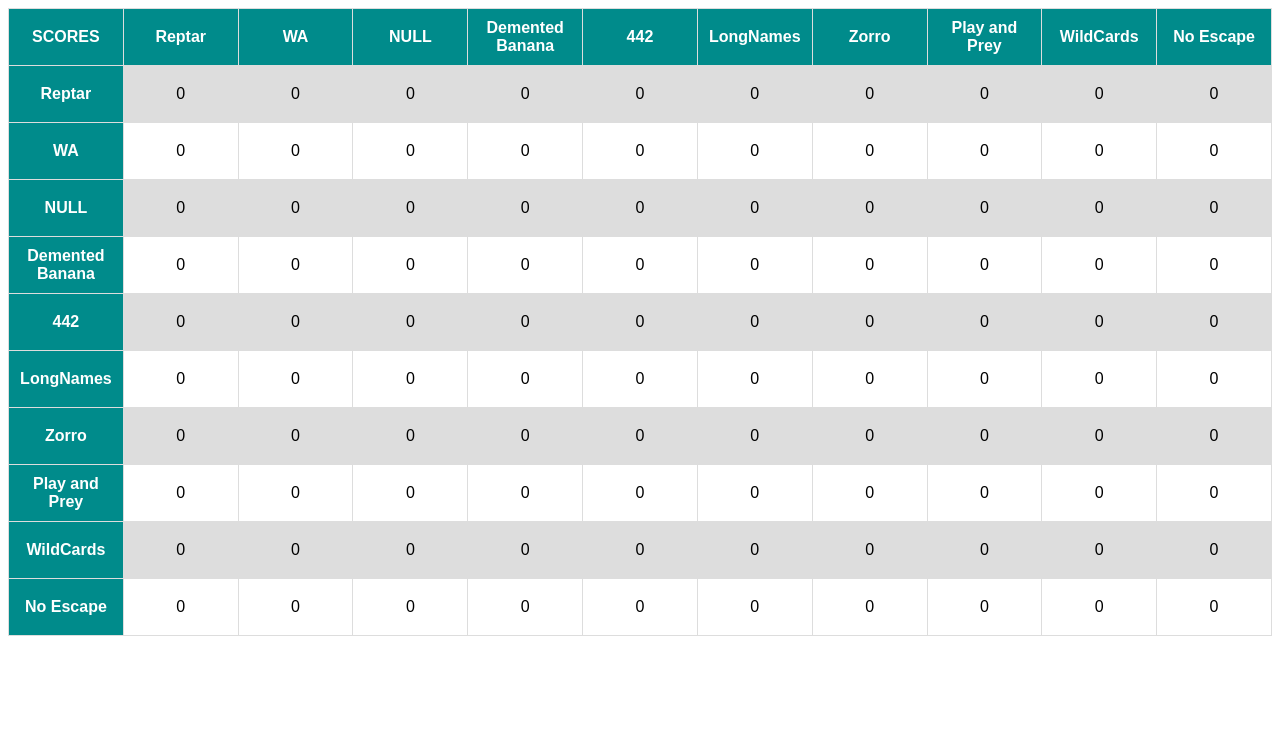
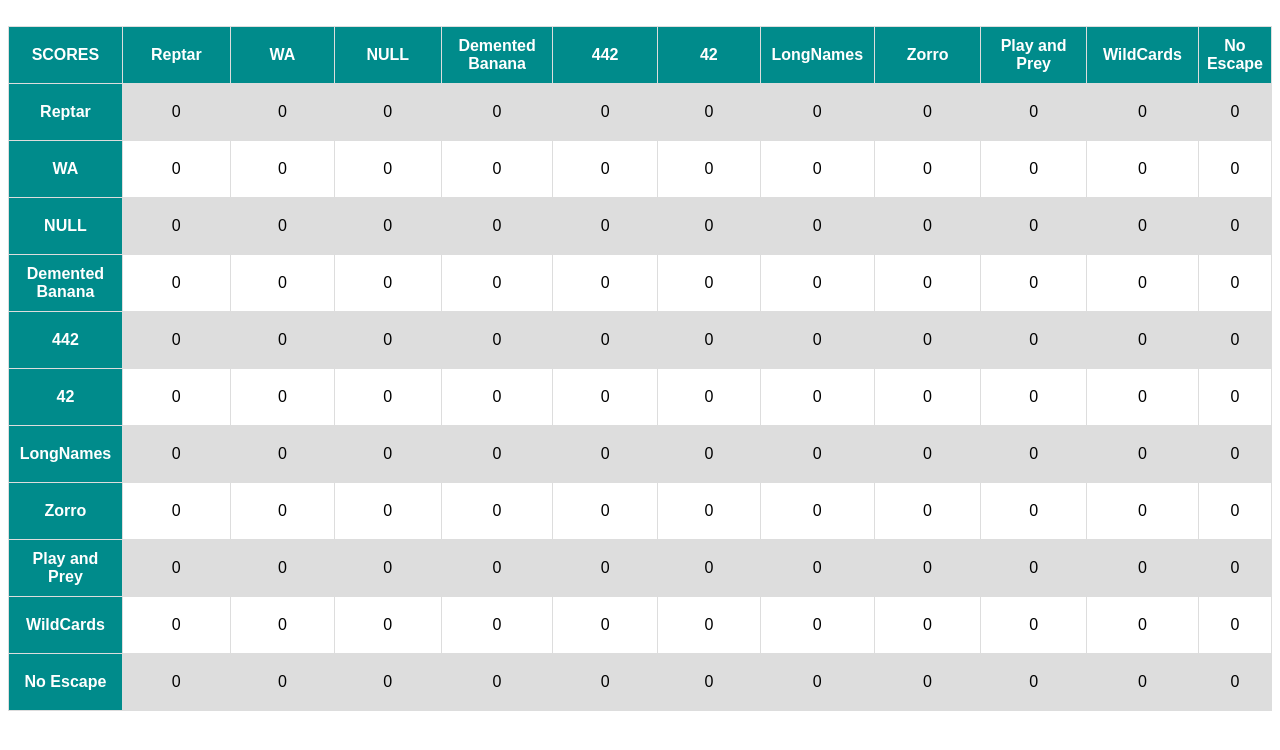
Before and after one commit to apsdehal/Shortest-Adversarial-Path-Architecture, a website: page index.html in a window 1280 px wide. Drawn offline with nearby package versions, Linux system fonts and the light colour scheme; no server answers.

Commit message:
Changes to index

```diff
--- a/index.html
+++ b/index.html
@@ -1,6 +1,7 @@
 <!DOCTYPE html>
 <html>
 <head>
+<title>Shortest Adversial Path</title>
 <style>
 table {
     font-family: arial, sans-serif;
@@ -24,155 +25,239 @@ th {
 tr:nth-child(even) {
     background-color: #dddddd;
 }
+
+.match_information {
+  margin: 0 auto;
+  width: 100%;
+  text-align: center;
+}
+
+.match_information span {
+  text-align: center;
+  font-size: 1.4em;
+}
 </style>
 </head>
 <body>
-
+<div class='match_information'><span></span></div>
+<br/>
 <table>
   <tr>
     <th>SCORES</th>
+    <th class='reptar'>Reptar</th>
+    <th class='wa'>WA</th>
+    <th class='null'>NULL</th>
+    <th class='demented_banana'>Demented Banana</th>
+    <th class='_442'>442</th>
+    <th class='_42'>42</th>
+    <th class='longnames'>LongNames</th>
+    <th class='zorro'>Zorro</th>
+    <th class='play_and_prey'>Play and Prey</th>
+    <th class='wildcards'>WildCards</th>
+    <th class='no_escape'>No Escape</th>
+  </tr>
+  <tr class='reptar'>
     <th>Reptar</th>
+    <td class='reptar'> 0 </td>
+    <td class='wa'> 0 </td>
+    <td class='null'> 0 </td>
+    <td class='demented_banana'> 0 </td>
+    <td class='_442'> 0 </td>
+    <td class='_42'> 0 </td>
+    <td class='longnames'> 0 </td>
+    <td class='zorro'> 0 </td>
+    <td class='play_and_prey'> 0 </td>
+    <td class='wildcreds'> 0 </td>
+    <td class='no_escape'> 0 </td>
+  </tr>
+  <tr class='reptar'>
     <th>WA</th>
+    <td class='reptar'> 0 </td>
+    <td class='wa'> 0 </td>
+    <td class='null'> 0 </td>
+    <td class='demented_banana'> 0 </td>
+    <td class='_442'> 0 </td>
+    <td class='_42'> 0 </td>
+    <td class='longnames'> 0 </td>
+    <td class='zorro'> 0 </td>
+    <td class='play_and_prey'> 0 </td>
+    <td class='wildcreds'> 0 </td>
+    <td class='no_escape'> 0 </td>
+  </tr>
+  <tr class='null'>
     <th>NULL</th>
+    <td class='reptar'> 0 </td>
+    <td class='wa'> 0 </td>
+    <td class='null'> 0 </td>
+    <td class='demented_banana'> 0 </td>
+    <td class='_442'> 0 </td>
+    <td class='_42'> 0 </td>
+    <td class='longnames'> 0 </td>
+    <td class='zorro'> 0 </td>
+    <td class='play_and_prey'> 0 </td>
+    <td class='wildcreds'> 0 </td>
+    <td class='no_escape'> 0 </td>
+  </tr>
+  <tr class='demented_banana'>
     <th>Demented Banana</th>
+    <td class='reptar'> 0 </td>
+    <td class='wa'> 0 </td>
+    <td class='null'> 0 </td>
+    <td class='demented_banana'> 0 </td>
+    <td class='_442'> 0 </td>
+    <td class='_42'> 0 </td>
+    <td class='longnames'> 0 </td>
+    <td class='zorro'> 0 </td>
+    <td class='play_and_prey'> 0 </td>
+    <td class='wildcreds'> 0 </td>
+    <td class='no_escape'> 0 </td>
+  </tr>
+  <tr class='_442'>
     <th>442</th>
+    <td class='reptar'> 0 </td>
+    <td class='wa'> 0 </td>
+    <td class='null'> 0 </td>
+    <td class='demented_banana'> 0 </td>
+    <td class='_442'> 0 </td>
+    <td class='_42'> 0 </td>
+    <td class='longnames'> 0 </td>
+    <td class='zorro'> 0 </td>
+    <td class='play_and_prey'> 0 </td>
+    <td class='wildcreds'> 0 </td>
+    <td class='no_escape'> 0 </td>
+  </tr>
+  <tr class='_42'>
+    <th>42</th>
+    <td class='reptar'> 0 </td>
+    <td class='wa'> 0 </td>
+    <td class='null'> 0 </td>
+    <td class='demented_banana'> 0 </td>
+    <td class='_442'> 0 </td>
+    <td class='_42'> 0 </td>
+    <td class='longnames'> 0 </td>
+    <td class='zorro'> 0 </td>
+    <td class='play_and_prey'> 0 </td>
+    <td class='wildcreds'> 0 </td>
+    <td class='no_escape'> 0 </td>
+  </tr>
+  <tr class='longnames'>
     <th>LongNames</th>
+    <td class='reptar'> 0 </td>
+    <td class='wa'> 0 </td>
+    <td class='null'> 0 </td>
+    <td class='demented_banana'> 0 </td>
+    <td class='_442'> 0 </td>
+    <td class='_42'> 0 </td>
+    <td class='longnames'> 0 </td>
+    <td class='zorro'> 0 </td>
+    <td class='play_and_prey'> 0 </td>
+    <td class='wildcreds'> 0 </td>
+    <td class='no_escape'> 0 </td>
+  </tr>
+  <tr class='zorro'>
     <th>Zorro</th>
+    <td class='reptar'> 0 </td>
+    <td class='wa'> 0 </td>
+    <td class='null'> 0 </td>
+    <td class='demented_banana'> 0 </td>
+    <td class='_442'> 0 </td>
+    <td class='_42'> 0 </td>
+    <td class='longnames'> 0 </td>
+    <td class='zorro'> 0 </td>
+    <td class='play_and_prey'> 0 </td>
+    <td class='wildcreds'> 0 </td>
+    <td class='no_escape'> 0 </td>
+  </tr>
+  <tr class='play_and_prey'>
     <th>Play and Prey</th>
+    <td class='reptar'> 0 </td>
+    <td class='wa'> 0 </td>
+    <td class='null'> 0 </td>
+    <td class='demented_banana'> 0 </td>
+    <td class='_442'> 0 </td>
+    <td class='_42'> 0 </td>
+    <td class='longnames'> 0 </td>
+    <td class='zorro'> 0 </td>
+    <td class='play_and_prey'> 0 </td>
+    <td class='wildcreds'> 0 </td>
+    <td class='no_escape'> 0 </td>
+  </tr>
+  <tr class='wildcards'>
     <th>WildCards</th>
+    <td class='reptar'> 0 </td>
+    <td class='wa'> 0 </td>
+    <td class='null'> 0 </td>
+    <td class='demented_banana'> 0 </td>
+    <td class='_442'> 0 </td>
+    <td class='_42'> 0 </td>
+    <td class='longnames'> 0 </td>
+    <td class='zorro'> 0 </td>
+    <td class='play_and_prey'> 0 </td>
+    <td class='wildcreds'> 0 </td>
+    <td class='no_escape'> 0 </td>
+  </tr>
+  <tr class='no_escape'>
     <th>No Escape</th>
-  </tr>
-  <tr>
-    <th>Reptar</th>
-    <td> 0 </td>
-    <td> 0 </td>
-    <td> 0 </td>
-    <td> 0 </td>
-    <td> 0 </td>
-    <td> 0 </td>
-    <td> 0 </td>
-    <td> 0 </td>
-    <td> 0 </td>
-    <td> 0 </td>
-  </tr>
-  <tr>
-    <th>WA</th>
-    <td> 0 </td>
-    <td> 0 </td>
-    <td> 0 </td>
-    <td> 0 </td>
-    <td> 0 </td>
-    <td> 0 </td>
-    <td> 0 </td>
-    <td> 0 </td>
-    <td> 0 </td>
-    <td> 0 </td>
-  </tr>
-  <tr>
-    <th>NULL</th>
-    <td> 0 </td>
-    <td> 0 </td>
-    <td> 0 </td>
-    <td> 0 </td>
-    <td> 0 </td>
-    <td> 0 </td>
-    <td> 0 </td>
-    <td> 0 </td>
-    <td> 0 </td>
-    <td> 0 </td>
-  </tr>
-  <tr>
-    <th>Demented Banana</th>
-    <td> 0 </td>
-    <td> 0 </td>
-    <td> 0 </td>
-    <td> 0 </td>
-    <td> 0 </td>
-    <td> 0 </td>
-    <td> 0 </td>
-    <td> 0 </td>
-    <td> 0 </td>
-    <td> 0 </td>
-  </tr>
-  <tr>
-    <th>442</th>
-    <td> 0 </td>
-    <td> 0 </td>
-    <td> 0 </td>
-    <td> 0 </td>
-    <td> 0 </td>
-    <td> 0 </td>
-    <td> 0 </td>
-    <td> 0 </td>
-    <td> 0 </td>
-    <td> 0 </td>
-  </tr>
-  <tr>
-    <th>LongNames</th>
-    <td> 0 </td>
-    <td> 0 </td>
-    <td> 0 </td>
-    <td> 0 </td>
-    <td> 0 </td>
-    <td> 0 </td>
-    <td> 0 </td>
-    <td> 0 </td>
-    <td> 0 </td>
-    <td> 0 </td>
-  </tr>
-  <tr>
-    <th>Zorro</th>
-    <td> 0 </td>
-    <td> 0 </td>
-    <td> 0 </td>
-    <td> 0 </td>
-    <td> 0 </td>
-    <td> 0 </td>
-    <td> 0 </td>
-    <td> 0 </td>
-    <td> 0 </td>
-    <td> 0 </td>
-  </tr>
-  <tr>
-    <th>Play and Prey</th>
-    <td> 0 </td>
-    <td> 0 </td>
-    <td> 0 </td>
-    <td> 0 </td>
-    <td> 0 </td>
-    <td> 0 </td>
-    <td> 0 </td>
-    <td> 0 </td>
-    <td> 0 </td>
-    <td> 0 </td>
-  </tr>
-  <tr>
-    <th>WildCards</th>
-    <td> 0 </td>
-    <td> 0 </td>
-    <td> 0 </td>
-    <td> 0 </td>
-    <td> 0 </td>
-    <td> 0 </td>
-    <td> 0 </td>
-    <td> 0 </td>
-    <td> 0 </td>
-    <td> 0 </td>
-  </tr>
-  <tr>
-    <th>No Escape</th>
-    <td> 0 </td>
-    <td> 0 </td>
-    <td> 0 </td>
-    <td> 0 </td>
-    <td> 0 </td>
-    <td> 0 </td>
-    <td> 0 </td>
-    <td> 0 </td>
-    <td> 0 </td>
-    <td> 0 </td>
+    <td class='reptar'> 0 </td>
+    <td class='wa'> 0 </td>
+    <td class='null'> 0 </td>
+    <td class='demented_banana'> 0 </td>
+    <td class='_442'> 0 </td>
+    <td class='_42'> 0 </td>
+    <td class='longnames'> 0 </td>
+    <td class='zorro'> 0 </td>
+    <td class='play_and_prey'> 0 </td>
+    <td class='wildcreds'> 0 </td>
+    <td class='no_escape'> 0 </td>
   </tr>
 </table>
+<script src="https://code.jquery.com/jquery-2.2.4.min.js"   integrity="sha256-BbhdlvQf/xTY9gja0Dq3HiwQF8LaCRTXxZKRutelT44=" crossorigin="anonymous"></script>
+
+<script src="/socket.io/socket.io.js"></script>
+
+<script>
+  var socket = io();
+  socket.on('match', function (msg) {
+    var player = msg.player;
+    var adversary = msg.adversary;
+
+    if (player && adversary){
+      console.log(player, adversary);
+      var insert = player + ' vs. ' + adversary;
+      $('.match_information span').html(insert);
+    }
+  });
+
+  socket.on('result', function (msg) {
+    var player = msg.player;
+    var adversary = msg.adversary;
+
+    player = player.split(' ').map(function (x) {
+      return x.toLowerCase();
+    }).join('_');
+
+    adversary = adversary.split(' ').map(function (x) {
+      return x.toLowerCase();
+    }).join('_');
+
+    if (player[0] == '4') {
+      player = '_' + player;
+    }
+
+    if (adversary[0] == '4') {
+      adversary = '_' + adversary;
+    }
+
+    var selectorString = '.' + player +  ' .' + adversary;
+    console.log($(selectorString));
+
+    if (msg.score == 0) {
+      msg.score = -1;
+    }
+
+    $(selectorString).html(msg.cost);
+  })
+</script>
 
 </body>
 </html>
```
